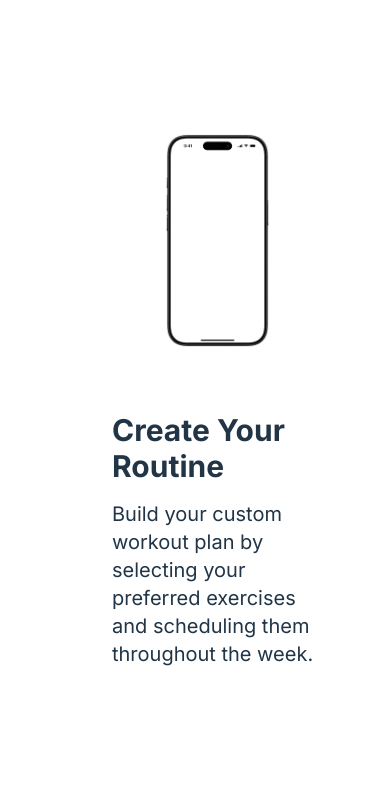
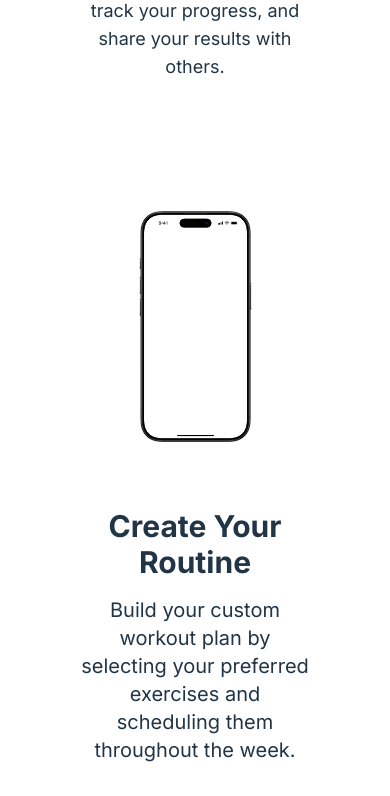
Before and after one commit to NewDara-Star/stride-landing-page, a React (Vite) app: page / in a window 390 px wide. Shown: the part 1092-1888 px from the top of the page. Built offline with nearby package versions, Linux system fonts and the light colour scheme.

Commit message:
Refactor AppShowcase layout for improved responsiveness; adjust ScrollFadeIn translation for correct animation; update HomePage structure with additional components

```diff
--- a/src/components/ui/AppShowcase.jsx
+++ b/src/components/ui/AppShowcase.jsx
@@ -9,12 +9,12 @@ AppShowcase.propTypes = {
 };
 function AppShowcase  ({ imageUrl, headerText, bodyText, direction }) {
     return (
-        <section className={`flex flex-col items-center p-8 justify-around gap-16 mx-8 ${direction ? 'md:flex-row-reverse' : 'md:flex-row'}`} >
+        <section className={`flex flex-col items-center p-8 justify-around gap-16 ${direction ? 'md:flex-row-reverse' : 'md:flex-row'}`} >
             <img src={imageUrl} alt="App showcase" className=' w-1/2 md:w-1/4'/>
 
                 <div className="flex flex-col items-start justify-start min-w-28w-full md:w-1/2 ">
-                    <h2 className="text-3xl text-left font-bold mb-4 justify-start">{headerText}</h2>
-                    <p className="text-xl text-left mb-8">{bodyText}</p>
+                    <h2 className="text-3xl md:text-left font-bold mb-4 justify-start">{headerText}</h2>
+                    <p className="text-xl md:text-left mb-8">{bodyText}</p>
                 </div>
 
         </section>
--- a/src/components/ui/ScrollFadeIn.jsx
+++ b/src/components/ui/ScrollFadeIn.jsx
@@ -30,7 +30,7 @@ function ScrollFadeIn({ children, slideDirection = "up" }) {
         ? "translate-y-[100px]"
         : slideDirection === "left"
         ? "translate-x-[100px]"
-        : "translate-x-[100px]"; // Moves right
+        : "translate-x-[-100px]"; // Moves right
 
     return (
         <div
--- a/src/pages/HomePage.jsx
+++ b/src/pages/HomePage.jsx
@@ -8,9 +8,10 @@ import FAQ from "../components/section/FAQ";
 
 function HomePage() {
     return (
-        <section className="w-full min-h-screen flex flex-col gap-4 content-center align-center justify-center items-self-center">
+        <section className="w-full min-h-screen flex flex-col gap-4 content-center align-center justify-center items-self-center my-2">
             <Nav />
             <Hero />
+
             <HowItWorks />
             <Features />
             <JoinWaitlist />
```
